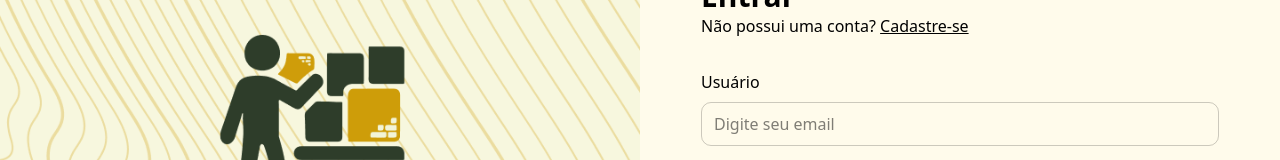
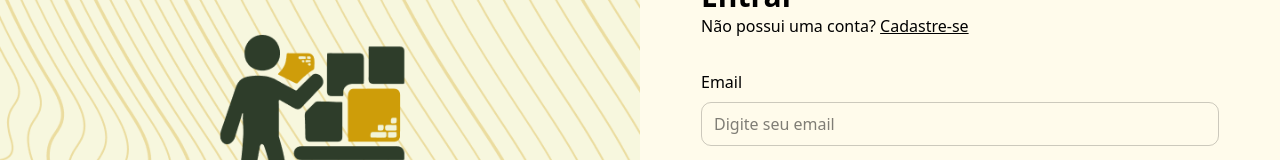
Before and after one commit to eubielzin/frontend-zyntex, a Next.js app: page /login in a window 1280 px wide. Shown: the part 230-390 px from the top of the page. Built offline with nearby package versions, Linux system fonts and the light colour scheme.

Commit message:
fix: alterar placeholder do campo de usuário para email na página de login

```diff
--- a/src/app/(public)/login/page.tsx
+++ b/src/app/(public)/login/page.tsx
@@ -95,7 +95,7 @@ export default function LoginPage() {
           className="flex flex-col gap-6 mt-8 w-full"
         >
           <fieldset className="flex flex-col gap-2">
-            <Label htmlFor="username">Usuário</Label>
+            <Label htmlFor="username">Email</Label>
             <input
               type="text"
               id="username"
--- a/src/app/dashboard/page.tsx
+++ b/src/app/dashboard/page.tsx
@@ -262,7 +262,7 @@ export default function DashboardPage() {
             </div>
           </div>
 
-          {/* Charts row: bar (left) and line (right) */}
+          {/* Charts row: bar (left) and line (right)
           <div className="grid grid-cols-1 gap-6 lg:grid-cols-2">
             <div className="rounded-xl border bg-white p-6 shadow-sm">
               <h3 className="font-bold text-gray-700 mb-4">Visitas realizadas de promotores</h3>
@@ -307,7 +307,7 @@ export default function DashboardPage() {
                 </ResponsiveContainer>
               </div>
             </div>
-          </div>
+          </div> */}
 
         </TabsContent>
       </Tabs>
```
